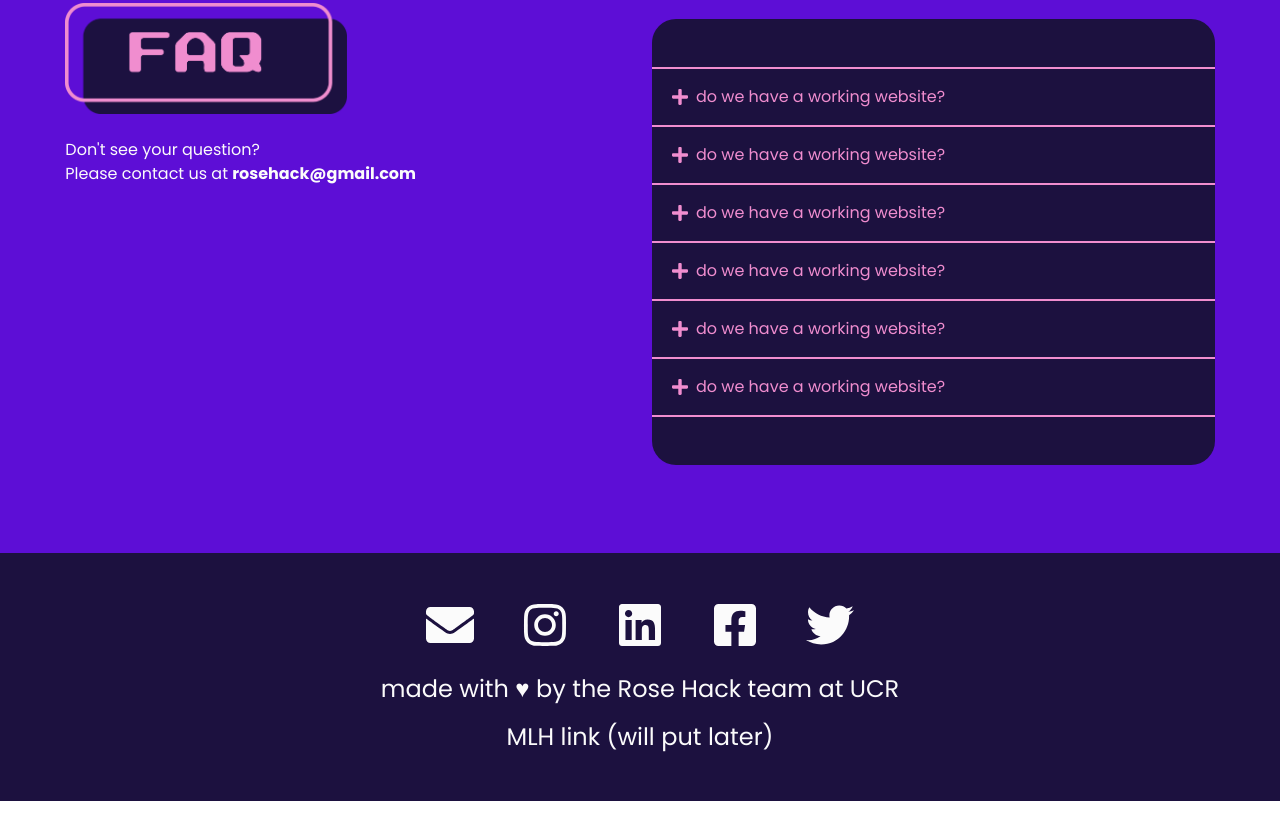
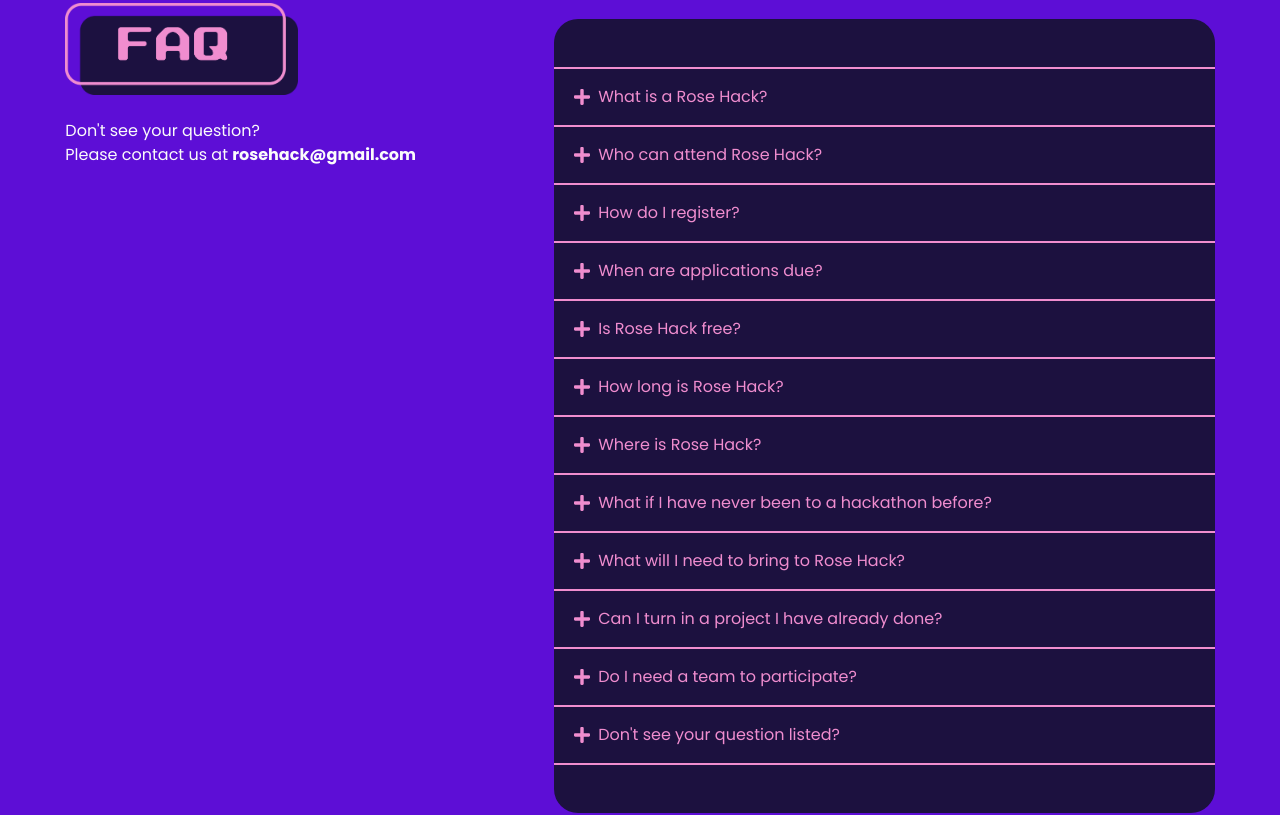
Before and after one commit to Alamode89/rosehack2023, a Next.js app: page / in a window 1280 px wide. Shown: the part 4280-5095 px from the top of the page. Built offline with nearby package versions, Linux system fonts and the light colour scheme.

Commit message:
Added Q&A

```diff
--- a/components/FAQ.tsx
+++ b/components/FAQ.tsx
@@ -10,10 +10,10 @@ const FAQ = () => {
       className="bg-rosehack-primary-darkpurple w-full flex justify-center items-center flex-col py-[11vh] scroll-m-[11vh]"
     >
       <Row className="w-11/12">
-        <Col lg={6}>
+        <Col lg={5}>
           <FAQHeader />
         </Col>
-        <Col lg={6}>
+        <Col lg={7}>
           <Questions />
         </Col>
       </Row>
--- a/components/Questions.tsx
+++ b/components/Questions.tsx
@@ -4,28 +4,62 @@ import { FaMinus, FaPlus } from "react-icons/fa";
 
 const QA = [
   {
-    question: "do we have a working website?",
-    answer: "haha idk",
+    question: "What is a Rose Hack?",
+    answer:
+      "Rose Hack is Inland Empire’s first women-centric hackathon. Our goal is to bring together underrepresented groups in STEM, such as females and people of color, to encourage a unique network and create innovative projects through their shared passion in STEM.",
   },
   {
-    question: "do we have a working website?",
-    answer: "haha no",
+    question: "Who can attend Rose Hack?",
+    answer:
+      "We welcome anyone from any undergrad college to come out and hack with us.",
   },
   {
-    question: "do we have a working website?",
-    answer: "haha no",
+    question: "How do I register?",
+    answer: "Registration is accessible on the website.",
   },
   {
-    question: "do we have a working website?",
-    answer: "haha no",
+    question: "When are applications due?",
+    answer:
+      "Applications are due by midnight on Friday, January 13, 2023. In order to participate, be sure to submit an application before the deadline.",
   },
   {
-    question: "do we have a working website?",
-    answer: "haha no",
+    question: "Is Rose Hack free?",
+    answer:
+      "Of course not! You will be allowed to attend workshops, listen to some wonderful speakers, and best of all, win great prizes. And fine, we won’t stop you if your other reason for attending will be for the free food and swag that is provided.",
   },
   {
-    question: "do we have a working website?",
-    answer: "haha no",
+    question: "How long is Rose Hack?",
+    answer:
+      "Rose Hack will take place over the course of 2 days, running from January 14 to January 15.",
+  },
+  {
+    question: "Where is Rose Hack?",
+    answer:
+      "Rose Hack will take place in Winston Chung Hall at the University of California, Riverside.",
+  },
+  {
+    question: "What if I have never been to a hackathon before?",
+    answer:
+      "It’s more the reason to come and experience a hackathon! You can learn from the various workshops, speakers, and mentors, and they can help guide a personal project of your choice if you want!",
+  },
+  {
+    question: "What will I need to bring to Rose Hack?",
+    answer:
+      "Just yourself, your device of choice (i.e your PC or laptop), and don’t forget a charger.",
+  },
+  {
+    question: "Can I turn in a project I have already done?",
+    answer:
+      "No, your project must be brand new and started only once the event has started at 9AM PST. Projects started before that time or have been submitted to other hackathons will be disqualified. It’s your time to start a project fresh and unique to Rose Hack, so get creative and have fun with it. ",
+  },
+  {
+    question: "Do I need a team to participate?",
+    answer:
+      "No, you can work independently if you wish.  If you do want to join a team, there is a limit of 4 people per team!",
+  },
+  {
+    question: "Don't see your question listed?",
+    answer: "Contact us at rosehackucr@gmail.com for any further questions!",
   },
 ];
 
```
